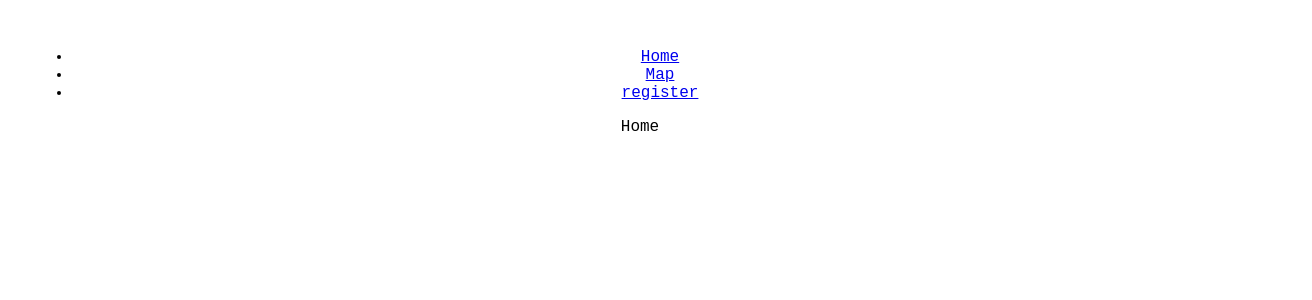
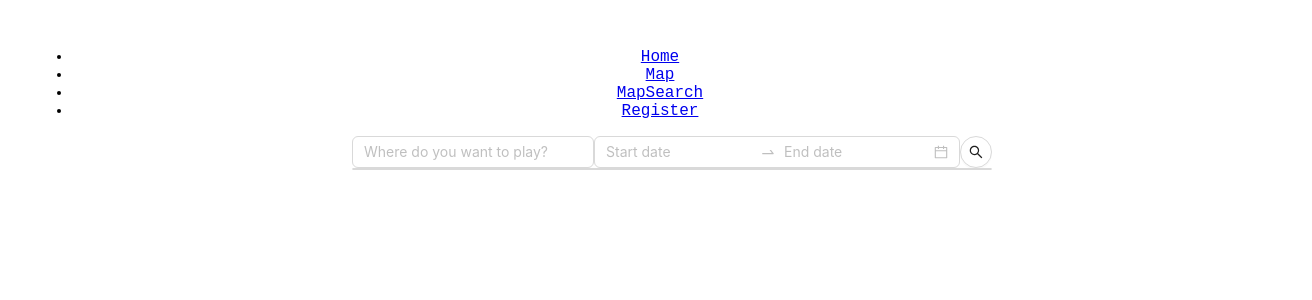
Before and after one commit to Ludovil/dci_final_project, a React (Vite) app in the folder client/: page / in a window 1280 px wide. Shown: the top 300 px of the page, 1312 px wide, since content can reach past the window. Built offline with nearby package versions, Linux system fonts and the light colour scheme.

Commit message:
create search button in home_page and map_page

```diff
--- a/client/src/App.jsx
+++ b/client/src/App.jsx
@@ -1,20 +1,22 @@
 import './App.css';
 import { BrowserRouter, Routes, Route } from 'react-router-dom';
 import NavBar from './pages/NavBar.jsx';
-import HomePage from './pages/HomePage.jsx';
-import UserPage from './pages/UserPage.jsx';
+import Home from './pages/Home.jsx';
+import Profile from './pages/Profile.jsx';
 import Map from './pages/Map.jsx';
-import RegisterPage from './pages/RegisterPage.jsx';
+import MapSearch from './pages/MapSearch.jsx';
+import Register from './pages/Register.jsx';
 
 function App() {
   return (
     <BrowserRouter>
       <NavBar />
       <Routes>
-				<Route path="/" element={<HomePage />} />
-				<Route path="/map" element={<Map />} />
-				<Route path="/profile/:id" element={<UserPage />} />
-				<Route path="/register" element={<RegisterPage />} />
+        <Route path='/' element={<Home />} />
+        <Route path='/map' element={<Map />} />
+        <Route path='/mapsearch' element={<MapSearch />} />
+        <Route path='/profile/:id' element={<Profile />} />
+        <Route path='/register' element={<Register />} />
       </Routes>
     </BrowserRouter>
   );
--- a/client/src/components/Maps.jsx
+++ b/client/src/components/Maps.jsx
@@ -1,63 +1,66 @@
-import { useEffect } from 'react';
+import { useEffect, useState } from 'react';
 import { MapContainer, Marker, Popup, TileLayer, useMap } from 'react-leaflet';
 import 'leaflet/dist/leaflet.css';
 import L from 'leaflet'; // lo usaría si no tuviera comentado lo siguiente
+import { useLocation } from 'react-router-dom';
 
 // const icon = L.icon({
 //   iconUrl: './placeholder.png', --> tendría que tener este archivo
 //   iconSize: [38, 38],
 // });
 
-const position = [51.505, -0.09];
+// const icon = L.icon({
+//   iconUrl: './placeholder.png',
+//   iconSize: [38, 38],
+//   opacity: 0,
+// });
 
-const icon = L.icon({
-  iconUrl: './placeholder.png',
-  iconSize: [38, 38],
-  opacity: 0,
-});
-
-const ResetCenterView = (props) => {
-  const { selectPosition } = props;
+const ResetCenterView = ({ position = [51.505, -0.09] }) => {
   const map = useMap();
 
   useEffect(() => {
-    if (selectPosition) {
-      map.setView(
-        L.latLng(selectPosition?.lat, selectPosition?.lon),
-        map.getZoom(),
-        {
-          animate: true,
-        }
-      );
+    if (position) {
+      map.setView(L.latLng(position[0], position[1]), map.getZoom(), {
+        animate: true,
+      });
     }
-  }, [selectPosition]);
+  }, [position]);
 
   return null;
 };
 
-const Maps = (props) => {
-  // const [position, setPosition] = useState([51.505, -0.09]);
-  const { selectPosition } = props;
-  const locationSelection = [selectPosition?.lat, selectPosition?.lon];
+const Maps = () => {
+  const [positionMap, setPositionMap] = useState([51.505, -0.09]);
+  const location = useLocation();
+  console.log(location);
+
+  useEffect(() => {
+    const query = new URLSearchParams(location.search);
+
+    console.log(query.get('lat'));
+
+    if (query.get('lat')) {
+      setPositionMap([Number(query.get('lat')), Number(query.get('lon'))]);
+    }
+  }, [location.search]);
 
   return (
     <MapContainer
-      center={position}
-      zoom={13}
+      center={positionMap}
+      zoom={19}
       scrollWheelZoom={true}
-      style={{ width: '100%', height: '100% ' }}
+      style={{ width: '70vw', height: '80vh' }}
     >
       <TileLayer
         attribution='&copy; <a href="https://www.openstreetmap.org/copyright">OpenStreetMap</a> contributors'
         url='https://api.maptiler.com/maps/basic-v2/256/{z}/{x}/{y}.png?key=NXiDSHMCc2wp2xTFnocG'
       />
-      {selectPosition && (
-        <Marker position={locationSelection}>
-          {/* <Marker position={locationSelection} icon={icon}> */}
+      {positionMap && (
+        <Marker position={{ lat: positionMap[0], lon: positionMap[1] }}>
           <Popup>Hi!</Popup>
         </Marker>
       )}
-      <ResetCenterView selectPosition={selectPosition} />
+      <ResetCenterView position={positionMap} />
     </MapContainer>
   );
 };
--- a/client/src/components/SearchBox.jsx
+++ b/client/src/components/SearchBox.jsx
@@ -1,17 +1,18 @@
-// axios
 import axios from 'axios';
 import { useState } from 'react';
 import { Input, Button, Space, Tooltip, Divider, List, DatePicker } from 'antd';
 import { SearchOutlined } from '@ant-design/icons';
+import { useNavigate } from 'react-router-dom';
 
 const NOMINATIM_BASE_URL = 'https://nominatim.openstreetmap.org/search?';
 
 const { RangePicker } = DatePicker;
 
-const SearchBox2 = (props) => {
+const SearchBox = (props) => {
   const { selectPosition, setSelectPosition } = props;
   const [searchText, setSearchText] = useState('');
   const [listPlace, setListPlace] = useState([]);
+  const navigate = useNavigate();
 
   return (
     <div style={{ display: 'flex', flexDirection: 'column' }}>
@@ -78,6 +79,7 @@ const SearchBox2 = (props) => {
                 <List.Item
                   onClick={() => {
                     setSelectPosition(item);
+                    navigate(`/mapsearch?lat=${item.lat}&lon=${item.lon}`);
                   }}
                 >
                   {item?.display_name}
@@ -91,4 +93,4 @@ const SearchBox2 = (props) => {
     </div>
   );
 };
-export default SearchBox2;
+export default SearchBox;
--- a/client/src/pages/Home.jsx
+++ b/client/src/pages/Home.jsx
@@ -0,0 +1,39 @@
+import { useState } from 'react';
+import Maps from '../components/Maps.jsx';
+import SearchBox from '../components/SearchBox.jsx';
+function Home() {
+  const [selectPosition, setSelectPosition] = useState(null);
+  return (
+    <>
+      <div
+        style={{
+          display: 'flex',
+          flexDirection: 'row',
+          width: '100vw',
+          height: '100vh',
+        }}
+      >
+        {/* <div
+          style={{
+            width: '50vw',
+            height: '100vh ',
+          }}
+        >
+          <Maps selectPosition={selectPosition} />
+        </div> */}
+        <div
+          style={{
+            width: '50vw',
+            margin: '0 auto',
+          }}
+        >
+          <SearchBox
+            selectPosition={selectPosition}
+            setSelectPosition={setSelectPosition}
+          />
+        </div>
+      </div>
+    </>
+  );
+}
+export default Home;
--- a/client/src/pages/HomePage.jsx
+++ /dev/null
@@ -1,5 +0,0 @@
-function Home() {
-	return <div>Home</div>;
-}
-
-export default Home;
--- a/client/src/pages/Login.jsx
+++ b/client/src/pages/Login.jsx
@@ -0,0 +1,4 @@
+const Login = () => {
+  return <div>Login</div>;
+};
+export default Login;
--- a/client/src/pages/NavBar.jsx
+++ b/client/src/pages/NavBar.jsx
@@ -5,16 +5,19 @@ function NavBar() {
     <nav>
       <ul>
         <li>
-					<NavLink to="/">Home</NavLink>
+          <NavLink to='/'>Home</NavLink>
         </li>
         <li>
-					<NavLink to="/map">Map</NavLink>
+          <NavLink to='/map'>Map</NavLink>
+        </li>
+        <li>
+          <NavLink to='/mapsearch'>MapSearch</NavLink>
         </li>
         {/* <li>
-					<NavLink to="/profile">profile</NavLink>
+          <NavLink to='/profile'>profile</NavLink>
         </li> */}
         <li>
-					<NavLink to="/register">register</NavLink>
+          <NavLink to='/register'>Register</NavLink>
         </li>
       </ul>
     </nav>
--- a/client/src/pages/Profile.jsx
+++ b/client/src/pages/Profile.jsx
@@ -0,0 +1,15 @@
+import { useLocation } from 'react-router-dom';
+
+function Profile() {
+  //states
+
+  const location = useLocation();
+
+  return (
+    <div>
+      <h1>{location?.state?.userName}</h1>
+    </div>
+  );
+}
+
+export default Profile;
--- a/client/src/pages/Register.jsx
+++ b/client/src/pages/Register.jsx
@@ -0,0 +1,12 @@
+import RegisterForm from '../components/RegisterForm.jsx';
+
+function Register() {
+  return (
+    <div>
+      <h1>Register</h1>
+      <RegisterForm />
+    </div>
+  );
+}
+
+export default Register;
--- a/client/src/pages/RegisterPage.jsx
+++ /dev/null
@@ -1,12 +0,0 @@
-import RegisterForm from '../components/RegisterForm.jsx';
-
-function RegisterPage() {
-	return (
-		<div>
-			<h1>Register</h1>
-			<RegisterForm />
-		</div>
-	);
-}
-
-export default RegisterPage;
```
Also changed, not shown: client/src/pages/Map.jsx (+2 -5 lines), client/src/pages/Navbar.jsx (deleted). Lines whose indentation alone changed are shown as unchanged.
